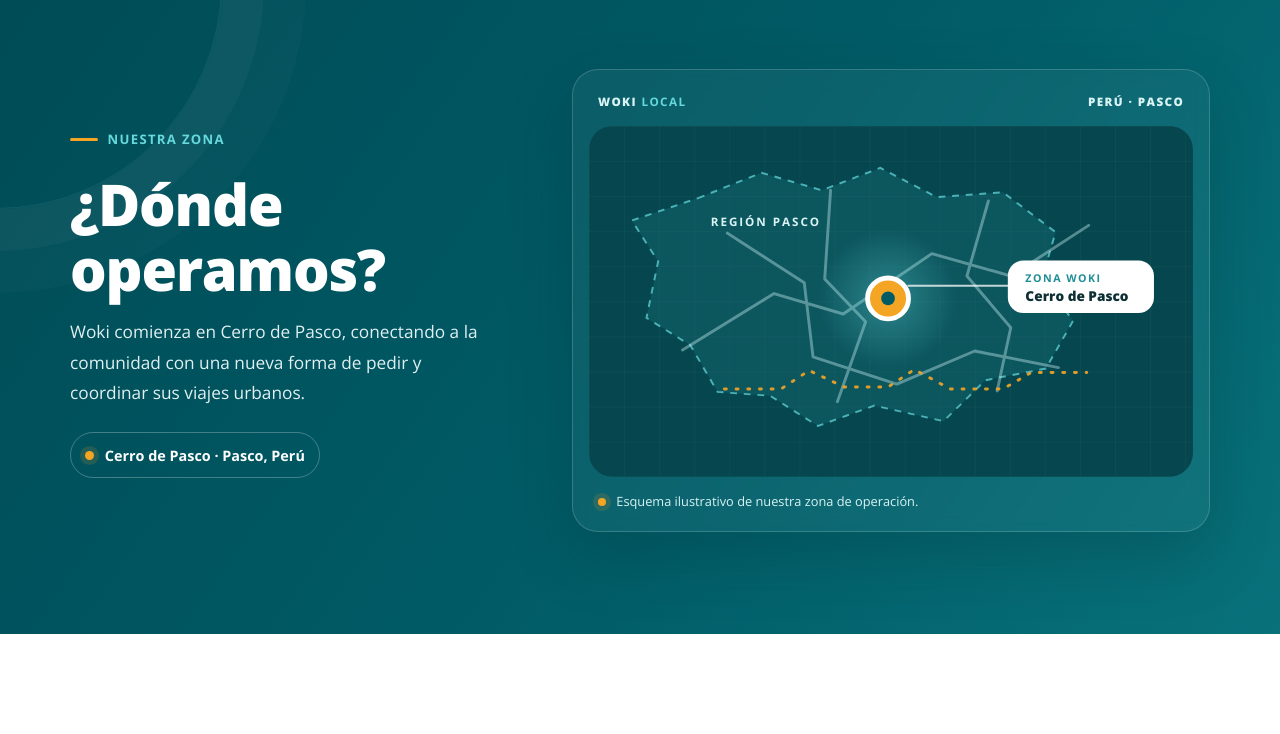
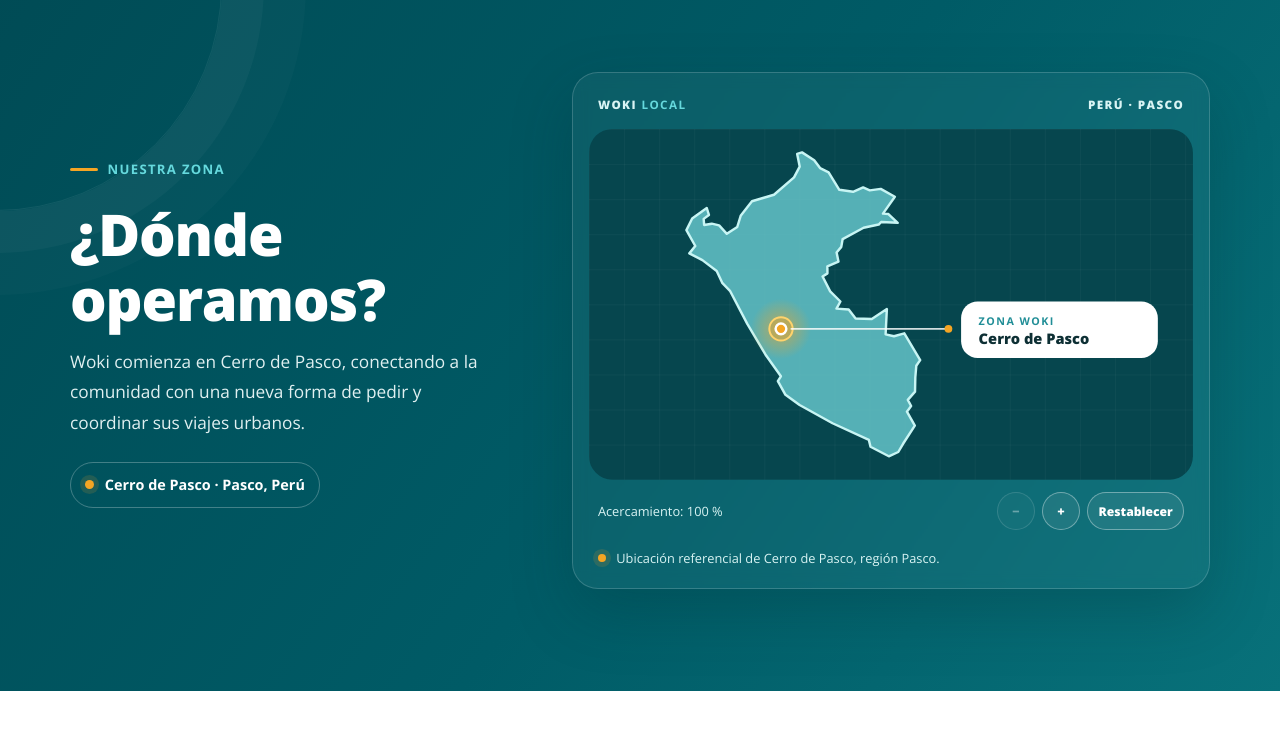
Before and after one commit to Soulker-BL/Landing_Page_Woki, an Astro site: page /nosotros in a window 1280 px wide. Shown: the part 1820-2554 px from the top of the page. Built offline with nearby package versions, Linux system fonts and the light colour scheme; Astro itself is replaced by a stand-in of ours; no server answers; animation ran at ten frames a second.

Commit message:
Mejora mapa de ubicacion en Nosotros

```diff
--- a/src/pages/nosotros.astro
+++ b/src/pages/nosotros.astro
@@ -39,28 +39,36 @@ import { brand } from '../data/site';
         </div>
         <div class="pasco-map-card" data-reveal>
           <div class="pasco-map-heading"><span>WOKI <b>LOCAL</b></span><span>PERÚ · PASCO</span></div>
-          <svg class="pasco-map" viewBox="0 0 620 360" role="img" aria-labelledby="pasco-map-title pasco-map-description">
-            <title id="pasco-map-title">Ubicación de Cerro de Pasco</title>
-            <desc id="pasco-map-description">Gráfico esquemático de la región Pasco con Cerro de Pasco resaltado como zona de operación de Woki.</desc>
+          <svg class="peru-map" viewBox="0 0 620 360" data-peru-map role="img" aria-labelledby="peru-map-title peru-map-description">
+            <title id="peru-map-title">Perú con Cerro de Pasco resaltado</title>
+            <desc id="peru-map-description">Silueta de Perú con un marcador aproximado en Cerro de Pasco, en la región Pasco.</desc>
             <defs>
               <pattern id="map-grid" width="36" height="36" patternUnits="userSpaceOnUse"><path d="M36 0H0V36" fill="none" stroke="#ffffff" stroke-opacity=".06" /></pattern>
-              <radialGradient id="map-glow"><stop stop-color="#65d9dd" stop-opacity=".36" /><stop offset="1" stop-color="#65d9dd" stop-opacity="0" /></radialGradient>
+              <radialGradient id="peru-map-glow"><stop stop-color="#f5a524" stop-opacity=".62" /><stop offset="1" stop-color="#f5a524" stop-opacity="0" /></radialGradient>
             </defs>
             <rect width="620" height="360" rx="24" fill="#06464e" />
             <rect width="620" height="360" rx="24" fill="url(#map-grid)" />
-            <path d="M112 74 177 48l62 18 60-23 58 30 68-5 54 41-14 48 32 43-28 49-62 12-43 42-71-16-58 21-49-31-54-4-28-48-45-28 12-58-27-42z" fill="#218e97" fill-opacity=".22" stroke="#65d9dd" stroke-opacity=".72" stroke-width="2" stroke-dasharray="7 7" />
-            <path d="m96 230 94-58 71 21 91-62 81 23 80-52M142 110l79 51 9 76 86 28 80-34 86 17M248 66l-6 91 42 44-29 82M410 77l-22 77 45 53-14 65" fill="none" stroke="#c1eaeb" stroke-opacity=".42" stroke-width="3" stroke-linecap="round" stroke-linejoin="round" />
-            <path d="M139 270h58l29-19 36 17h45l27-18 37 20h54l29-17h57" fill="none" stroke="#f5a524" stroke-opacity=".9" stroke-width="3" stroke-linecap="round" stroke-dasharray="2 10" />
-            <circle cx="307" cy="177" r="72" fill="url(#map-glow)" />
-            <circle cx="307" cy="177" r="21" fill="#f5a524" stroke="#fff" stroke-width="5" />
-            <circle cx="307" cy="177" r="7" fill="#005b66" />
-            <path d="M327 164h106" stroke="#fff" stroke-opacity=".75" stroke-width="2" />
-            <rect x="430" y="138" width="150" height="54" rx="16" fill="#fff" />
-            <text x="448" y="160" fill="#218e97" font-size="11" font-family="Open Sans, sans-serif" font-weight="700" letter-spacing="1.5">ZONA WOKI</text>
-            <text x="448" y="180" fill="#0d2f34" font-size="14" font-family="Open Sans, sans-serif" font-weight="800">Cerro de Pasco</text>
-            <text x="125" y="103" fill="#d9f4f4" font-size="12" font-family="Open Sans, sans-serif" font-weight="700" letter-spacing="2">REGIÓN PASCO</text>
+            <g data-map-art>
+              <path d="M316.9 96.3 L299.9 95.5 297.4 98.1 281.9 101.4 260.4 113 259 121 254.2 126.9 256.1 136.1 244.7 141 244.8 148.2 239.8 151.4 247.6 166.7 258.1 177.1 254.1 184.4 266.6 185.4 273.7 194.5 290.3 195 305.8 184.9 304.5 210.8 313.1 212.8 323.7 209.8 340 237.3 336 243.1 335 255.1 334.7 269.6 327.3 278.1 330.7 284.4 326.4 290.2 334.5 304.5 322.6 322.9 317.5 331.6 307.8 336 289 326.2 287.3 319.2 250 302.1 216.2 283.4 201.7 272.9 193.9 258.8 197 253.9 181.1 231.5 162.5 200 144.7 166.1 137 158.3 131.1 145.7 116.4 134.6 103 127.7 109.1 120.1 100 103.8 105.9 91.9 120.9 81.1 123.1 88.2 117.7 92.3 118.2 98.5 126 97.2 133.6 99 141.5 107.6 152.2 100.6 155.7 89.1 167.3 74.2 189.9 67.5 210.5 49.7 216.3 38.6 213.7 25.6 218.7 24 231.2 32.1 237.2 40.1 246 44.5 257 62.4 271.1 64.5 281.4 60 288.2 63 299.5 61.5 314 69.5 301.8 86.9 307.4 87.3 316.9 96.3Z" fill="#6acbd0" fill-opacity=".8" stroke="#c8f5f4" stroke-width="2.5" stroke-linejoin="round" />
+              <circle cx="197.1" cy="205.2" r="31" fill="url(#peru-map-glow)" />
+              <circle cx="197.1" cy="205.2" r="12" fill="#f5a524" fill-opacity=".3" stroke="#ffd36c" stroke-width="2" />
+              <circle cx="197.1" cy="205.2" r="5.5" fill="#f5a524" stroke="#fff" stroke-width="2.5" />
+            </g>
+            <path d="M207 205.2h162" fill="none" stroke="#fff" stroke-opacity=".82" stroke-width="2" />
+            <circle cx="369" cy="205.2" r="4" fill="#f5a524" />
+            <rect x="382" y="177" width="202" height="58" rx="17" fill="#fff" />
+            <text x="400" y="201" fill="#218e97" font-size="11" font-family="Open Sans, sans-serif" font-weight="700" letter-spacing="1.5">ZONA WOKI</text>
+            <text x="400" y="221" fill="#0d2f34" font-size="15" font-family="Open Sans, sans-serif" font-weight="800">Cerro de Pasco</text>
           </svg>
-          <p class="pasco-map-caption"><span aria-hidden="true"></span>Esquema ilustrativo de nuestra zona de operación.</p>
+          <div class="pasco-map-controls" aria-label="Controles del mapa">
+            <span data-map-zoom-label aria-live="polite">Acercamiento: 100 %</span>
+            <div>
+              <button type="button" data-map-zoom-out aria-label="Alejar el mapa" disabled>−</button>
+              <button type="button" data-map-zoom-in aria-label="Acercar el mapa">+</button>
+              <button type="button" data-map-zoom-reset aria-label="Restablecer el mapa">Restablecer</button>
+            </div>
+          </div>
+          <p class="pasco-map-caption"><span aria-hidden="true"></span>Ubicación referencial de Cerro de Pasco, región Pasco.</p>
         </div>
       </div>
     </section>
--- a/src/scripts/main.ts
+++ b/src/scripts/main.ts
@@ -154,6 +154,36 @@ if (journeyTrack) {
   syncJourneyStage();
 }
 
+const peruMap = document.querySelector<SVGSVGElement>('[data-peru-map]');
+const peruMapArt = peruMap?.querySelector<SVGGElement>('[data-map-art]');
+const mapZoomIn = document.querySelector<HTMLButtonElement>('[data-map-zoom-in]');
+const mapZoomOut = document.querySelector<HTMLButtonElement>('[data-map-zoom-out]');
+const mapZoomReset = document.querySelector<HTMLButtonElement>('[data-map-zoom-reset]');
+const mapZoomLabel = document.querySelector<HTMLElement>('[data-map-zoom-label]');
+if (peruMapArt && mapZoomIn && mapZoomOut && mapZoomReset) {
+  const levels = [1, 1.25, 1.5, 1.75];
+  let levelIndex = 0;
+  const updateMapZoom = () => {
+    const zoom = levels[levelIndex];
+    peruMapArt.style.transform = `scale(${zoom})`;
+    mapZoomLabel?.replaceChildren(`Acercamiento: ${Math.round(zoom * 100)} %`);
+    mapZoomOut.disabled = levelIndex === 0;
+    mapZoomIn.disabled = levelIndex === levels.length - 1;
+  };
+  mapZoomIn.addEventListener('click', () => {
+    levelIndex = Math.min(levelIndex + 1, levels.length - 1);
+    updateMapZoom();
+  });
+  mapZoomOut.addEventListener('click', () => {
+    levelIndex = Math.max(levelIndex - 1, 0);
+    updateMapZoom();
+  });
+  mapZoomReset.addEventListener('click', () => {
+    levelIndex = 0;
+    updateMapZoom();
+  });
+}
+
 // Formulario de contacto: usa el endpoint configurado o prepara un correo.
 const contactForm = document.querySelector<HTMLFormElement>('[data-contact-form]');
 if (contactForm) {
--- a/src/styles/global.css
+++ b/src/styles/global.css
@@ -392,6 +392,7 @@ html.no-splash{--s:0s}
 .about-mission-card::before{content:"";position:absolute;top:-74px;right:-66px;width:190px;height:190px;border-radius:44% 56% 64% 36%;background:#65d9dd1c;transform:rotate(-18deg)}
 .about-mission-card .about-mission-label,.about-mission-card>p:last-child{position:relative;z-index:1}
 .about-mission-card .about-mission-label{margin:0;color:var(--deep);font-size:clamp(1.4rem,2.2vw,1.8rem);letter-spacing:.04em;text-transform:uppercase}
+.about-mission-card .about-mission-label::after{content:"";display:block;width:2.6rem;height:3px;margin:.55rem auto 0;border-radius:99px;background:var(--pin)}
 .about-mission-card>p:last-child{max-width:60ch;color:#3d5a5f;font-size:1rem;font-weight:400;line-height:1.75}
 .about-location{position:relative;overflow:hidden;background:linear-gradient(125deg,#004b55 0%,var(--deep) 54%,#08717a 100%);color:#fff}
 .about-location::before{content:"";position:absolute;width:450px;height:450px;border:1px solid #ffffff12;border-radius:50%;left:-230px;top:-210px;box-shadow:0 0 0 42px #ffffff08,0 0 0 84px #ffffff05;pointer-events:none}
@@ -404,7 +405,15 @@ html.no-splash{--s:0s}
 .pasco-map-card{padding:1rem;border:1px solid #ffffff2c;border-radius:26px;background:#ffffff0b;box-shadow:0 24px 60px #002e3440;backdrop-filter:blur(8px)}
 .pasco-map-heading{display:flex;justify-content:space-between;align-items:center;padding:.45rem .55rem .9rem;color:#d9f4f4;font-size:.73rem;font-weight:800;letter-spacing:.12em}
 .pasco-map-heading b{color:var(--aqua)}
-.pasco-map{width:100%;height:auto;border-radius:20px;overflow:hidden}
+.peru-map{width:100%;height:auto;border-radius:20px;overflow:hidden}
+.peru-map [data-map-art]{transform-box:view-box;transform-origin:31.79% 57%;transition:transform .32s cubic-bezier(.2,.75,.25,1)}
+.pasco-map-controls{display:flex;justify-content:space-between;align-items:center;gap:1rem;padding:.8rem .55rem .2rem;color:#d9f4f4;font-size:.8rem}
+.pasco-map-controls>div{display:flex;align-items:center;gap:.45rem}
+.pasco-map-controls button{min-width:38px;min-height:38px;padding:.35rem .65rem;border:1px solid #ffffff5c;border-radius:999px;background:#ffffff12;color:#fff;font:inherit;font-weight:800;cursor:pointer}
+.pasco-map-controls button:hover:not(:disabled){background:#ffffff28;border-color:var(--aqua)}
+.pasco-map-controls button:disabled{opacity:.38;cursor:not-allowed}
+.pasco-map-controls button:last-child{min-width:0;font-size:.76rem}
+.pasco-map-controls button:focus-visible{outline:3px solid var(--pin);outline-offset:2px}
 .pasco-map-caption{display:flex;align-items:center;gap:.65rem;padding:.9rem .55rem .2rem;color:#d9f4f4;font-size:.8rem}
 .pasco-map-caption span{flex:none;width:8px;height:8px}
 .about-pillars{display:grid;grid-template-columns:repeat(4,minmax(0,1fr));gap:1rem;padding:0;list-style:none}
@@ -420,7 +429,8 @@ html.no-splash{--s:0s}
 @media(max-width:860px){.about-grid{grid-template-columns:1fr}}
 @media(max-width:480px){.values{grid-template-columns:1fr}}
 @media(max-width:900px){.about-location-grid{grid-template-columns:1fr}.about-location-copy>p:not(.eyebrow){max-width:620px}.about-pillars{grid-template-columns:repeat(2,minmax(0,1fr));row-gap:1.2rem}}
-@media(max-width:600px){.about-centered-heading{margin-bottom:1.8rem}.about-centered-heading>p:last-child{font-size:1rem}.about-mission-grid{grid-template-columns:1fr}.about-mission-card{min-height:210px}.about-location-grid{gap:2rem}.pasco-map-card{padding:.55rem;border-radius:20px}.pasco-map{border-radius:15px}.pasco-map-heading{padding:.5rem}.about-pillars{grid-template-columns:1fr;gap:1rem}.about-pillars li{min-height:0;padding:1.4rem 1.2rem}}
+@media(max-width:600px){.about-centered-heading{margin-bottom:1.8rem}.about-centered-heading>p:last-child{font-size:1rem}.about-mission-grid{grid-template-columns:1fr}.about-mission-card{min-height:210px}.about-location-grid{gap:2rem}.pasco-map-card{padding:.55rem;border-radius:20px}.peru-map{border-radius:15px}.pasco-map-heading{padding:.5rem}.pasco-map-controls{gap:.55rem;padding:.7rem .5rem .1rem}.pasco-map-controls>div{gap:.3rem}.pasco-map-controls button{min-width:36px;min-height:36px}.pasco-map-controls button:last-child{padding-inline:.55rem}.about-pillars{grid-template-columns:1fr;gap:1rem}.about-pillars li{min-height:0;padding:1.4rem 1.2rem}}
+@media(prefers-reduced-motion:reduce){.peru-map [data-map-art]{transition:none}}
 
 
 .faq{background:#fff}
```
